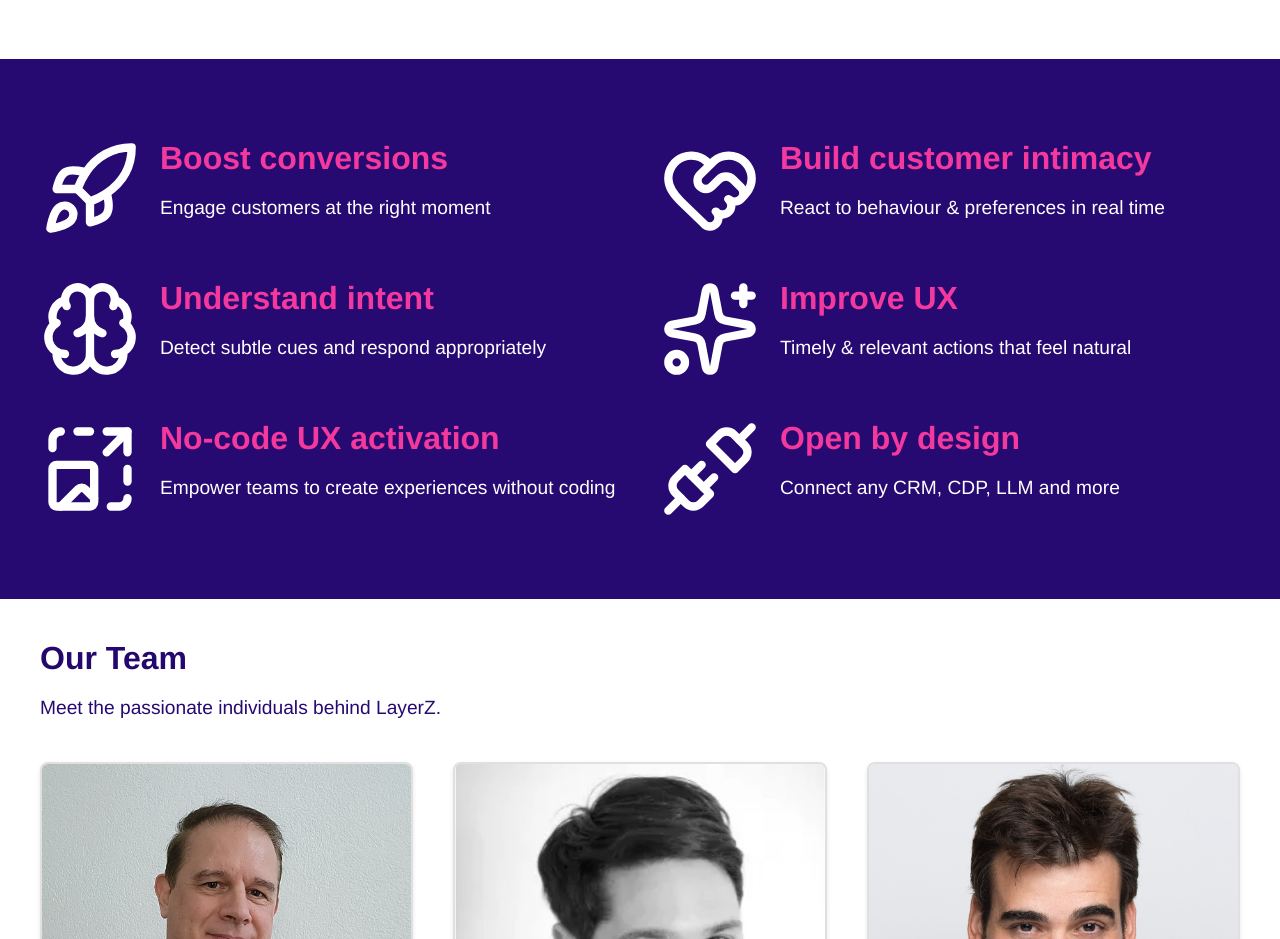
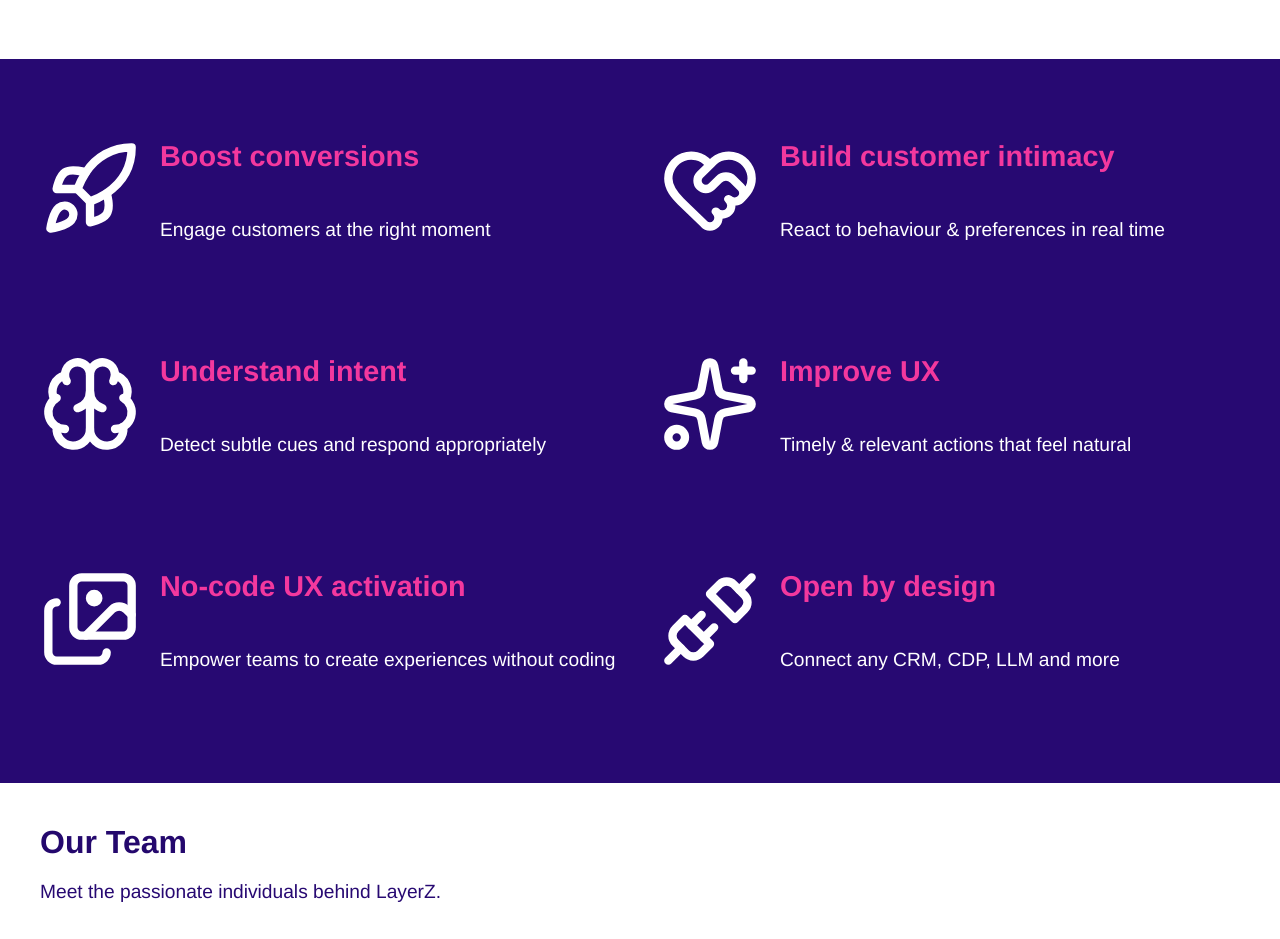
Before and after one commit to dani-beltran/lz-web, a Vue app: page / in a window 1280 px wide. Shown: the part 6400-7339 px from the top of the page. Built offline with nearby package versions, Linux system fonts and the light colour scheme.

Commit message:
feat: update SectionThree component to enhance feature text structure and styling

```diff
--- a/src/components/SectionThree.vue
+++ b/src/components/SectionThree.vue
@@ -3,44 +3,49 @@
     <div class="grid-container">
       <div class="grid-item">
         <Rocket class="icon"></Rocket>
-        <div>
-          <h2 class="highlight">Boost conversions</h2>
+        <div class="feature-text">
+          <h3 class="highlight">Boost conversions</h3>
           <p>Engage customers at the right moment</p>
         </div>
       </div>
 
       <div class="grid-item">
         <HeartHandshake class="icon"></HeartHandshake>
-        <div>
-          <h2 class="highlight">Build customer intimacy</h2>
+        <div class="feature-text">
+          <h3 class="highlight">Build customer intimacy</h3>
           <p>React to behaviour & preferences in real time</p>
         </div>
       </div>
+
       <div class="grid-item">
         <Brain class="icon"></Brain>
-        <div>
-          <h2 class="highlight">Understand intent</h2>
+        <div class="feature-text">
+          <h3 class="highlight">Understand intent</h3>
           <p>Detect subtle cues and respond appropriately</p>
         </div>
       </div>
+
+
       <div class="grid-item">
         <Sparkles class="icon"></Sparkles>
-        <div>
-          <h2 class="highlight">Improve UX</h2>
+        <div class="feature-text">
+          <h3 class="highlight">Improve UX</h3>
           <p>Timely & relevant actions that feel natural</p>
         </div>
       </div>
+
       <div class="grid-item">
-        <ImageUpscale class="icon"></ImageUpscale>
-        <div>
-          <h2 class="highlight">No-code UX activation</h2>
+        <Images class="icon"></Images>
+        <div class="feature-text">
+          <h3 class="highlight">No-code UX activation</h3>
           <p>Empower teams to create experiences without coding</p>
         </div>
       </div>
+
       <div class="grid-item">
         <Unplug class="icon"></Unplug>
-        <div>
-          <h2 class="highlight">Open by design</h2>
+        <div class="feature-text">
+          <h3 class="highlight">Open by design</h3>
           <p>Connect any CRM, CDP, LLM and more</p>
         </div>
       </div>
@@ -49,7 +54,7 @@
 </template>
 
 <script>
-import { Rocket, Sparkles, Brain, Unplug, HeartHandshake, WandSparkles, ImageUpscale } from "lucide-vue-next";
+import { Rocket, Sparkles, Brain, Unplug, HeartHandshake, Images } from "lucide-vue-next";
 
 export default {
   name: "SectionThree",
@@ -59,7 +64,7 @@ export default {
     HeartHandshake,
     Brain,
     Unplug,
-    ImageUpscale
+    Images
   },
 };
 </script>
@@ -78,10 +83,15 @@ export default {
   padding: 160px 80px;
 }
 
+.section-3 h3 {
+  font-weight: bold;
+}
+
 .grid-container {
   display: grid;
   grid-template-columns: repeat(auto-fit, minmax(400px, 1fr));
   gap: 40px;
+  row-gap: 80px;
   width: 100%;
   max-width: 1600px;
 }
@@ -94,9 +104,30 @@ export default {
   gap: 20px;
 }
 
+.feature-text h3 {
+  line-height: 1.2;
+  height: 2.4em; /* 2 lines */
+  overflow: hidden;
+  display: -webkit-box;
+  -webkit-line-clamp: 2;
+  line-clamp: 2;
+  -webkit-box-orient: vertical;
+}
+
+.feature-text p {
+  line-height: 1.5;
+  height: 3em; /* 2 lines */
+  overflow: hidden;
+  display: -webkit-box;
+  -webkit-line-clamp: 2;
+  line-clamp: 2;
+  -webkit-box-orient: vertical;
+}
+
 .icon {
   width: 100px;
   height: 100px;
+  min-width: 80px;
   color: #ffffff; /* White */
 }
 
@@ -104,19 +135,32 @@ export default {
   .section-3 {
     padding: 80px 40px;
   }
+
+}
+
+@media screen and (max-width: 1024px) {
+  .feature-text h3 {
+    height: 1.2em; /* 1 lines */
+    -webkit-line-clamp: 1;
+    line-clamp: 1;
+  }
 }
 
 @media screen and (max-width: 768px) {
   .section-3 {
     padding: 60px 20px;
   }
+
   .grid-container {
     grid-template-columns: 1fr;
+    row-gap: 40px;
   }
+
   .icon {
     width: 80px;
     height: 80px;
+    min-width: 80px;
   }
+}
 
-}
 </style>
```
